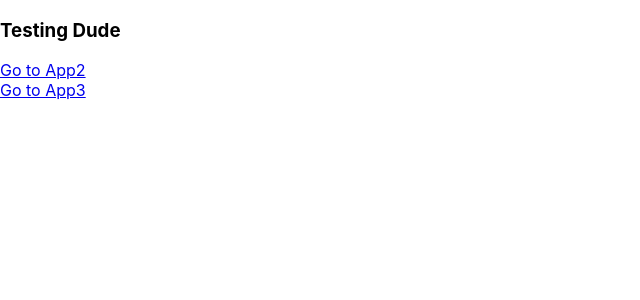
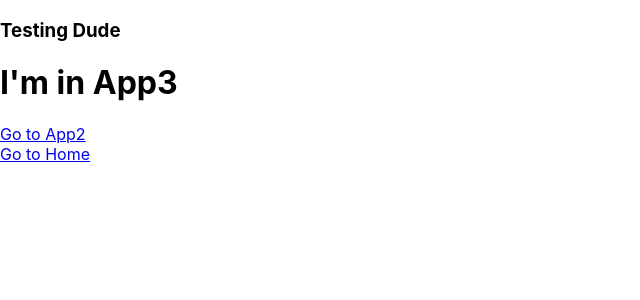
Before and after one commit to FahadAbdulQayyum/Practice, a React (Create React App) app: page /App3 in a window 1280 px wide. Shown: the top 300 px of the page, without its empty margins (0-640 px from the left). Built offline with nearby package versions, Linux system fonts and the light colour scheme.

Commit message:
lets see again

```diff
--- a/src/App.js
+++ b/src/App.js
@@ -1,26 +1,22 @@
 import React from 'react'
-import { BrowserRouter, Routes, Route, Link } from 'react-router-dom'//v6.10.0//v5.2.0
+import { BrowserRouter, Routes, Route, Link, useLocation } from 'react-router-dom'//v6.10.0//v5.2.0
 import App2 from './App2'
 import App3 from './App3'
 
 
 const App = () => {
   console.log('windows', window.location.hostname)
-  let host = window.location.hostname;
   return (
     <div>
       <h3>Testing Dude</h3>
       <BrowserRouter>
         <Routes>
-          {/* <Route path={`/App2`} element={<App2 />} />
-          <Route path={`/App3`} element={<App3 />} /> */}
-          <Route path={`${host}/App2`} element={<App2 />} />
-          <Route path={`${host}/App3`} element={<App3 />} />
+          <Route path={`/App2`} element={<App2 />} />
+          <Route path={`/App3`} element={<App3 />} />
+          {/* <Route path={`${host}/App2`} element={<App2 />} />
+          <Route path={`${host}/App3`} element={<App3 />} /> */}
         </Routes>
-        <div>
-          <Link to={'/App2'}>Go to App2</Link>
-        </div>
-        <Link to={'/App3'}>Go to App3</Link>
+        <Link to={'/App3'} >Go to Home</Link>
       </BrowserRouter>
     </div>
   )
--- a/src/App2.js
+++ b/src/App2.js
@@ -2,10 +2,16 @@ import React from 'react'
 import { Link } from 'react-router-dom'
 
 const App2 = () => {
+    let host = window.location.hostname;
+
     return (
         <div>
             <h1>I'm in App2</h1>
             {/* <Link to={'App3'}>Let's Go To App3</Link> */}
+            <div>
+                {/* <Link to={`${host}/App3`}>Go to App3</Link> */}
+                <Link to={`/App3`}>Go to App3</Link>
+            </div>
         </div>
     )
 }
--- a/src/App3.js
+++ b/src/App3.js
@@ -3,10 +3,16 @@ import { Link } from 'react-router-dom'
 
 
 const App3 = () => {
+    let host = window.location.hostname;
+
     return (
         <div>
             <h1>I'm in App3</h1>
             {/* <Link to={'App2'}>Let's Go To App2</Link> */}
+            <div>
+                {/* <Link to={`${host}/App2`}>Go to App2</Link> */}
+                <Link to={`/App2`}>Go to App2</Link>
+            </div>
         </div>
     )
 }
```
